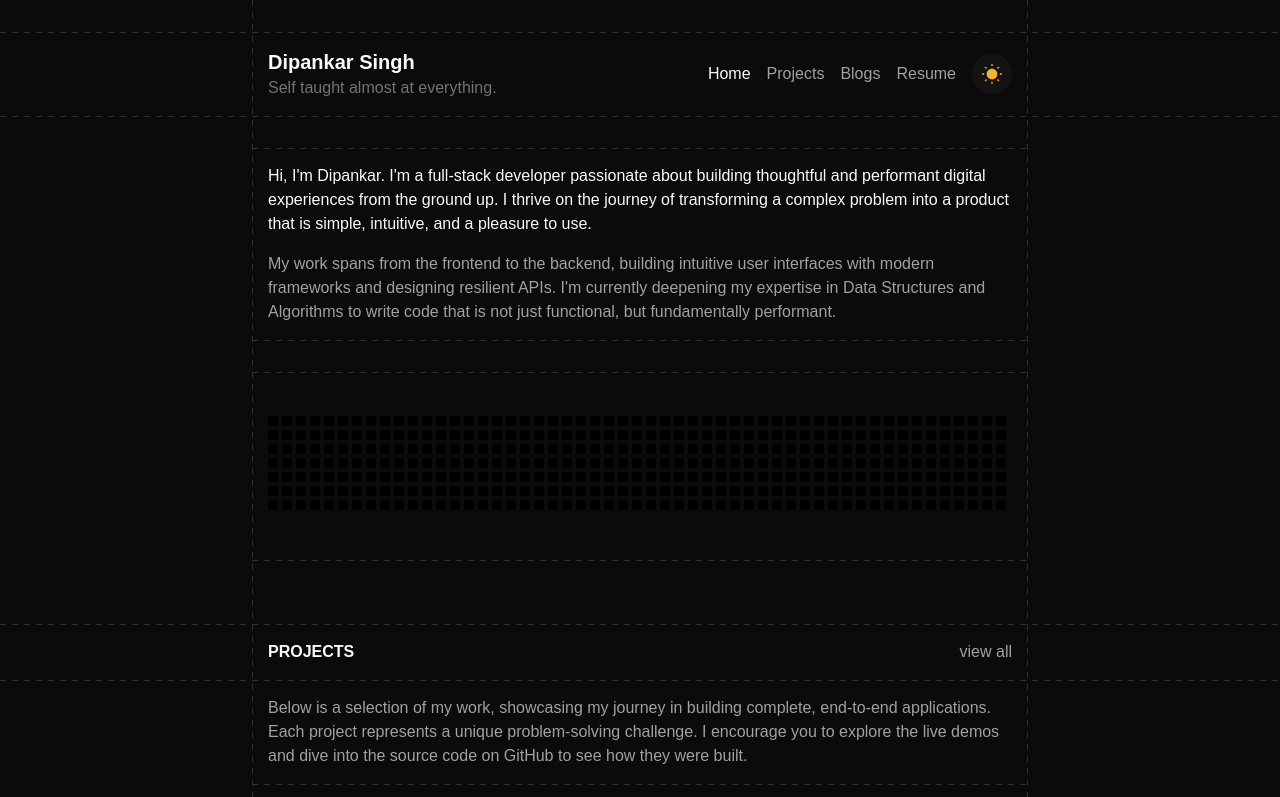
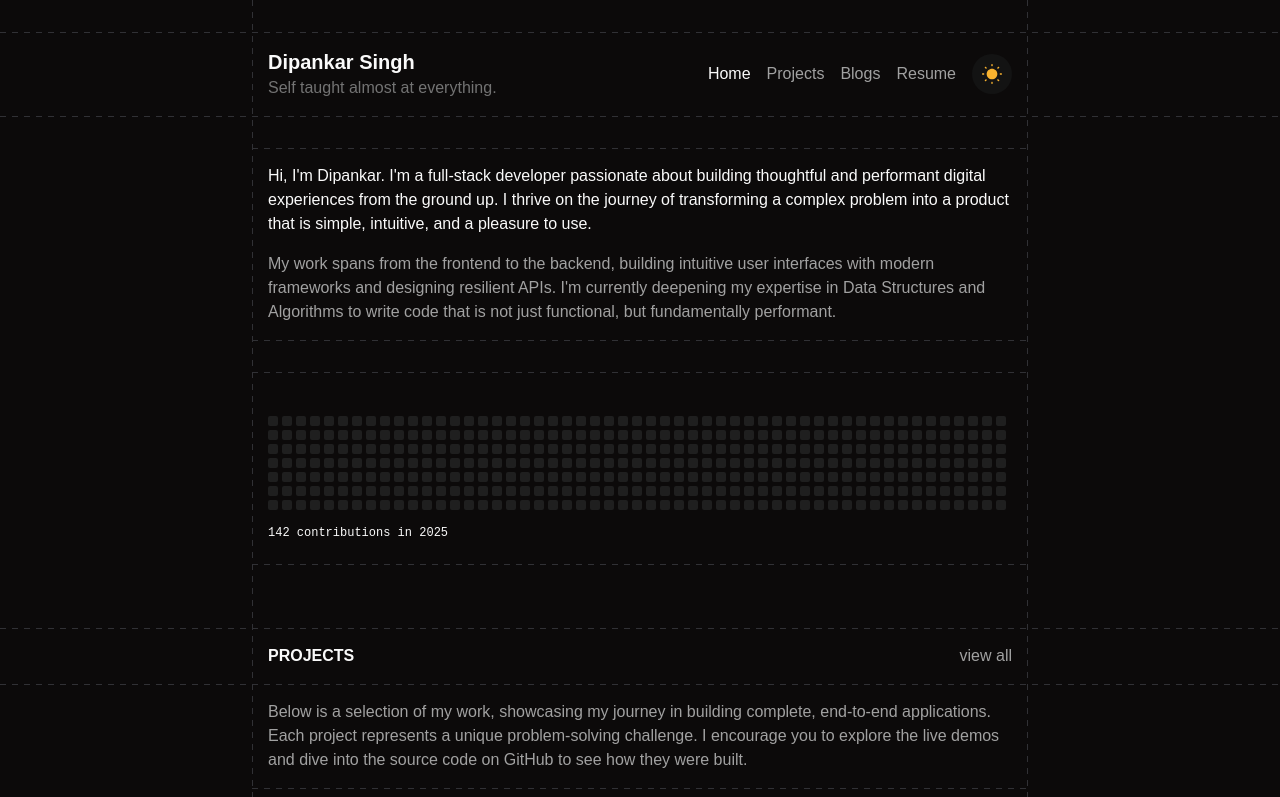
Before and after one commit to deep0x1/deep0x1-dev, a website built with Vite: page static-template/index.html in a window 1280 px wide. Shown: the top 797 px of the page. Built offline with nearby package versions, Linux system fonts and the light colour scheme.

Commit message:
feat: Add footer text in github chart svg

```diff
--- a/static-template/index.html
+++ b/static-template/index.html
@@ -76,7 +76,9 @@
 
     <div class="block gap-block"></div>
 
-    <div class="block github-block" id="github"></div>
+    <div class="block github-block" id="github">
+      <div class="github-block__container" id="github-container"></div>
+    </div>
 
     <div class="block gap-block--big"></div>
 
--- a/static-template/src/components/github-chart-render.js
+++ b/static-template/src/components/github-chart-render.js
@@ -36,6 +36,11 @@ const createConfig = () => {
     y: 132,
     width: frame.width,
     height: 24,
+    text: {
+      x: 0,
+      y: 7.5,
+      dominantBaseline: "hanging"
+    },
     meta: {
       x: 598,
       y: 0,
@@ -63,10 +68,12 @@ export default class GitChartRenderer {
   renderSkeleton() {
     // create components
     this.svgElem = this._createFrame();
-    this.gridElem = this._createGrid();
+    const gridElem = this._createGrid();
+    const footerElem = this._createFooter();
 
     // append components
-    this.svgElem.appendChild(this.gridElem);
+    this.svgElem.appendChild(gridElem);
+    this.svgElem.appendChild(footerElem);
 
     // append svg
     this.container.appendChild(this.svgElem);
@@ -90,6 +97,7 @@ export default class GitChartRenderer {
       width: config.width,
       height: config.height,
       viewbox: config.viewbox,
+      class: "github-block__svg"
     });
     return elem;
   }
@@ -137,4 +145,26 @@ export default class GitChartRenderer {
 
     return elem;
   }
+
+  _createFooter() {
+    const config = this.config.footer;
+    const elem = this._createElem("svg", {
+      x: config.x,
+      y: config.y,
+      width: config.width,
+      height: config.height,
+      viewbox: config.viewbox,
+    });
+
+    const textElem = this._createElem("text", {
+      x: config.text.x,
+      y: config.text.y,
+      "dominant-baseline": config.text.dominantBaseline,
+    });
+    textElem.textContent = "142 contributions in 2025";
+
+    // append text to elem
+    elem.appendChild(textElem);
+    return elem;
+  }
 }
--- a/static-template/src/main.js
+++ b/static-template/src/main.js
@@ -13,7 +13,7 @@ const initApp = async () => {
   const blocks = new Blocks();
   const navbar = new Navbar();
   const blockCards = new BlockCards();
-  const gitChart = await GitChart.create("github", "deep0x1");
+  const gitChart = await GitChart.create("github-container", "deep0x1");
 };
 
 initApp();
--- a/static-template/src/sass/components/_block-card-blog.scss
+++ b/static-template/src/sass/components/_block-card-blog.scss
@@ -18,7 +18,7 @@
 }
 
 .block-blog-card__meta {
-  font-family: 'Geist Variable', monospace;
+  font-family: 'Geist Mono Variable', monospace;
   font-size: .75rem;
   font-weight: 400;
   line-height: 1.5rem;
--- /dev/null
+++ b/static-template/src/sass/layouts/_github-block.scss
@@ -0,0 +1,37 @@
+.github-block__container {
+  width: 100%;
+  height: auto;
+  overflow-x: auto;
+  scrollbar-width: thin;
+
+  &::-webkit-scrollbar {
+    width: 0.5rem;
+  }
+}
+
+.github-block__svg {
+  rect,
+  rect[data-level="0"] {
+    fill: var(--gh-100);
+  }
+  rect[data-level="1"] {
+    fill: var(--gh-300);
+  }
+  rect[data-level="2"] {
+    fill: var(--gh-500);
+  }
+  rect[data-level="3"] {
+    fill: var(--gh-700);
+  }
+  rect[data-level="4"] {
+    fill: var(--gh-900);
+  }
+
+  text {
+    font-family: 'Geist Mono Variable', monospace;
+    font-size: .75rem;
+    font-weight: 500;
+    line-height: 1.5rem;
+    fill: var(--fg-900);
+  }
+}
--- a/static-template/src/sass/layouts/_index.scss
+++ b/static-template/src/sass/layouts/_index.scss
@@ -4,3 +4,4 @@
 @forward "grid-block";
 @forward "list-block";
 @forward "search-block";
+@forward "github-block";
```
